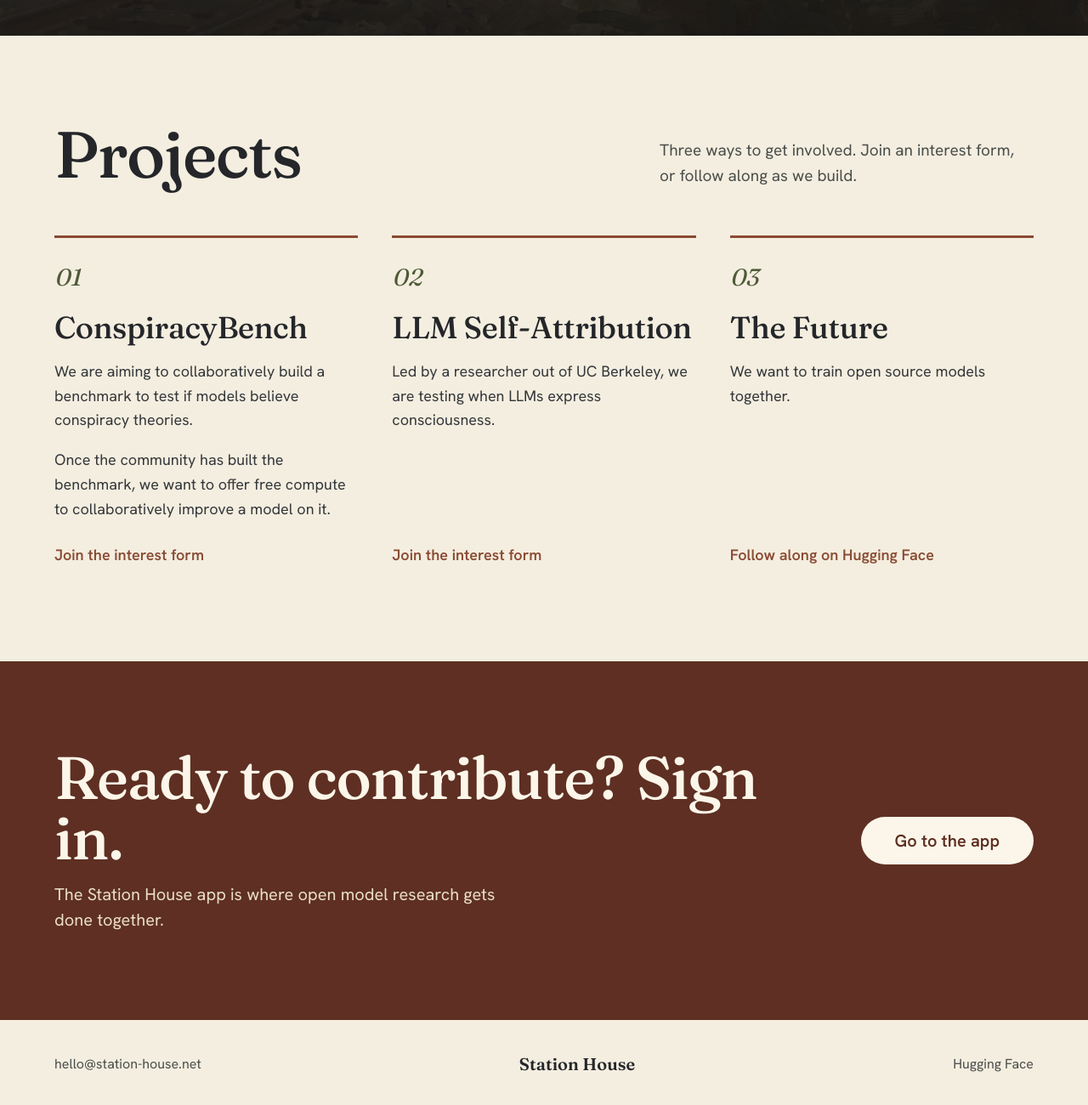
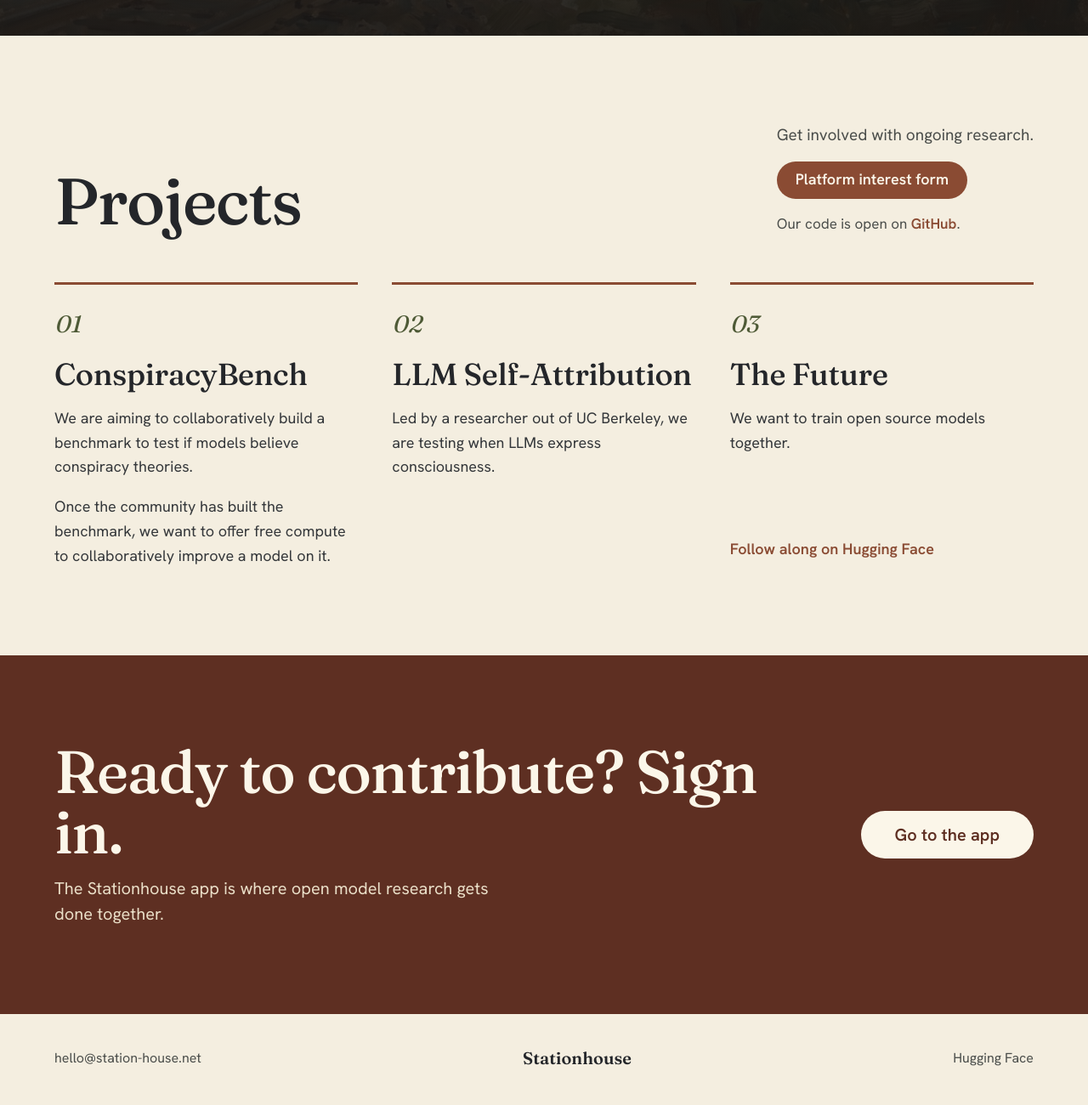
Before and after one commit to likelytobelaura/station-house-site, a plain HTML site: page index.html in a window 1280 px wide. Shown: the part 862-2162 px from the top of the page at 85% size. Drawn offline with Linux system fonts and the light colour scheme.

Commit message:
Rename to Stationhouse; single platform interest form (#1)
* Rename "Station House" to "Stationhouse" in all copy

Co-Authored-By: Claude Opus 5.5 <noreply@anthropic.com>

* Projects: single platform interest form button, GitHub link, new intro line

Co-Authored-By: Claude Opus 5.5 <noreply@anthropic.com>

---------

Co-authored-by: Claude Opus 5.5 <noreply@anthropic.com>

```diff
--- a/index.html
+++ b/index.html
@@ -3,12 +3,12 @@
 <head>
 <meta charset="utf-8">
 <meta name="viewport" content="width=device-width, initial-scale=1">
-<title>Station House</title>
-<meta name="description" content="Station House is building open model research infrastructure. Open model development is hard. We want to make it easier for anyone to contribute.">
+<title>Stationhouse</title>
+<meta name="description" content="Stationhouse is building open model research infrastructure. Open model development is hard. We want to make it easier for anyone to contribute.">
 <link rel="canonical" href="https://station-house.net/">
 <meta property="og:type" content="website">
-<meta property="og:site_name" content="Station House">
-<meta property="og:title" content="Station House">
+<meta property="og:site_name" content="Stationhouse">
+<meta property="og:title" content="Stationhouse">
 <meta property="og:description" content="Building open model research infrastructure. Open model development is hard. We want to make it easier for anyone to contribute.">
 <meta property="og:url" content="https://station-house.net/">
 <meta property="og:image" content="https://station-house.net/assets/station-house-hero.jpg">
@@ -22,7 +22,7 @@
 <body>
 
 <header class="nav">
-  <a class="brand" href="#top">Station House</a>
+  <a class="brand" href="#top">Stationhouse</a>
   <nav>
     <a class="link" href="#projects">Projects</a>
     <a class="link" href="https://huggingface.co/Station-house">Hugging Face</a>
@@ -49,7 +49,11 @@
 
     <div class="section-head">
       <h2>Projects</h2>
-      <p>Three ways to get involved. Join an interest form, or follow along as we build.</p>
+      <div class="head-aside">
+        <p>Get involved with ongoing research.</p>
+        <a class="btn pill pill-accent" href="https://forms.gle/CCu1CT9YJAMHdPyZ8">Platform interest form</a>
+        <p class="github-line">Our code is open on <a class="link" href="https://github.com/Station-House/">GitHub</a>.</p>
+      </div>
     </div>
 
     <div class="grid">
@@ -59,14 +63,12 @@
         <h3>ConspiracyBench</h3>
         <p>We are aiming to collaboratively build a benchmark to test if models believe conspiracy theories.</p>
         <p>Once the community has built the benchmark, we want to offer free compute to collaboratively improve a model on it.</p>
-        <a class="link cta" href="https://forms.gle/97QzzKYSuwEGC18x9">Join the interest form</a>
       </article>
 
       <article class="card" id="self-attribution">
         <div class="num">02</div>
         <h3>LLM Self-Attribution</h3>
         <p>Led by a researcher out of UC Berkeley, we are testing when LLMs express consciousness.</p>
-        <a class="link cta" href="https://forms.gle/BM6V8r1YsgiaBPSh9">Join the interest form</a>
       </article>
 
       <article class="card" id="the-future">
@@ -84,7 +86,7 @@
   <div class="wrap">
     <div class="copy">
       <h2>Ready to contribute? Sign in.</h2>
-      <p>The Station House app is where open model research gets done together.</p>
+      <p>The Stationhouse app is where open model research gets done together.</p>
     </div>
     <a class="btn pill pill-cream" href="https://app.station-house.net">Go to the app</a>
   </div>
@@ -92,7 +94,7 @@
 
 <footer class="foot">
   <a class="link" href="mailto:hello@station-house.net">hello@station-house.net</a>
-  <span class="brand">Station House</span>
+  <span class="brand">Stationhouse</span>
   <a class="link" href="https://huggingface.co/Station-house">Hugging Face</a>
 </footer>
 
--- a/style.css
+++ b/style.css
@@ -1,4 +1,4 @@
-/* Station House — Horizon
+/* Stationhouse — Horizon
    Edit colours and type in the :root block below; everything else follows. */
 
 :root {
@@ -166,6 +166,14 @@ a:focus-visible {
   line-height: 1.55;
   color: var(--body-dim);
 }
+.head-aside {
+  display: flex;
+  flex-direction: column;
+  align-items: flex-start;
+  gap: 16px;
+}
+.section-head .github-line { font-size: 17px; }
+.github-line .link { color: var(--accent); font-weight: 600; }
 
 .grid {
   display: grid;
```
Also changed, not shown: 404.html (+3 -3 lines), 1 other file.
